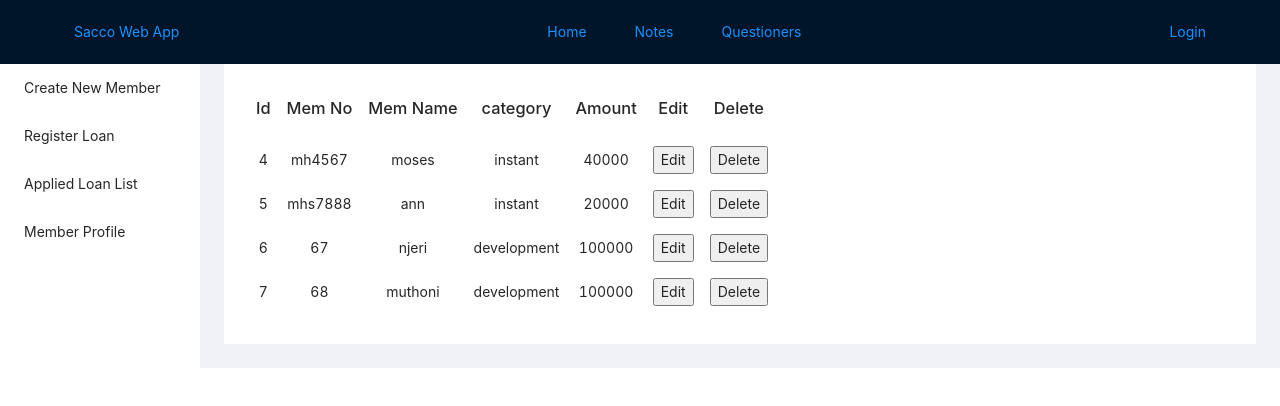
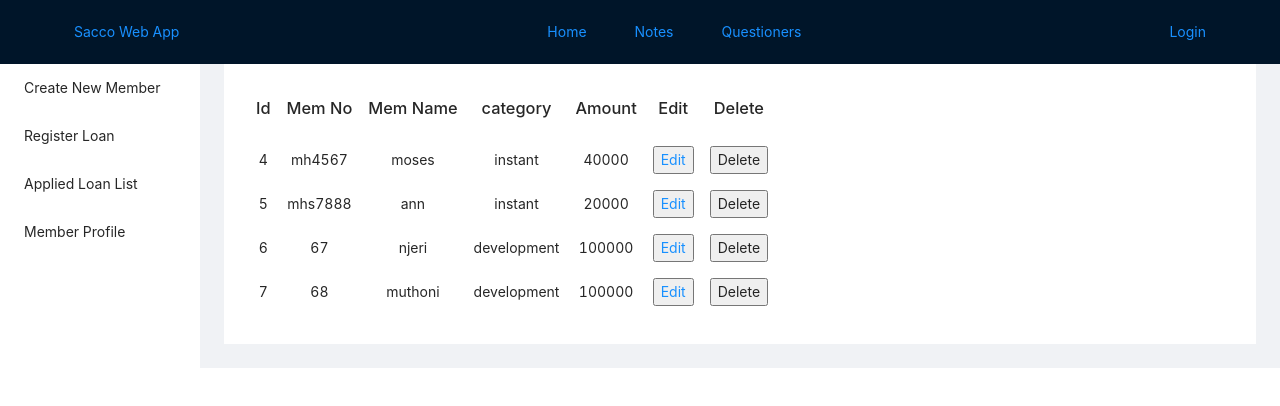
Before and after one commit to mbuguamary/Sacco-App, a React (Create React App) app: page /LoanList in a window 1280 px wide. Shown: the top 406 px of the page. Built offline with nearby package versions, Linux system fonts and the light colour scheme; data requests are answered from the project's data file.

Commit message:
created update and delete function

```diff
--- a/src/Components/Loans/Loans.js
+++ b/src/Components/Loans/Loans.js
@@ -1,6 +1,7 @@
+import {Link} from 'react-router-dom';
+import UpdateLoanData from './UpdateLoanData';
 
-
-function Loan({id,memberno,member,category,amount,loan,onUpdateItem, onDeleteItem}) {
+function Loan({id,memberno,member,category,amount,loan, onDeleteItem}) {
   function handleDelete(){
     fetch(`http://localhost:8001/loandetails/${id}`, {
     method: "DELETE"
@@ -8,22 +9,6 @@ function Loan({id,memberno,member,category,amount,loan,onUpdateItem, onDeleteIte
     .then((r) => r.json)
     .then(() => onDeleteItem(loan))
   }
-
-  function handleUpdate(){
-    fetch(`http://localhost:4000/loandetails/${id}`, {
-      method: "PATCH",
-      headers: {
-        "Content-Type": "application/json",
-      },
-      body: JSON.stringify({
-
-      }),
-    })
-      .then((r) => r.json())
-      .then((updatedLoan) => onUpdateItem(updatedLoan));
-  }
-
-
 
 
 
@@ -34,7 +19,7 @@ function Loan({id,memberno,member,category,amount,loan,onUpdateItem, onDeleteIte
         <td>{member}</td>
         <td>{category}</td>
         <td>{amount}</td>
-        <td><button onClick={handleUpdate}>Edit</button></td>
+        <td><button> <Link to='/UpdateLoanData' state={{"Data": {...id, ...memberno, ...member, ...category, ...amount}}}>Edit</Link></button></td>
         <td><button onClick={handleDelete}>Delete</button></td>
       </tr>
     );
```
